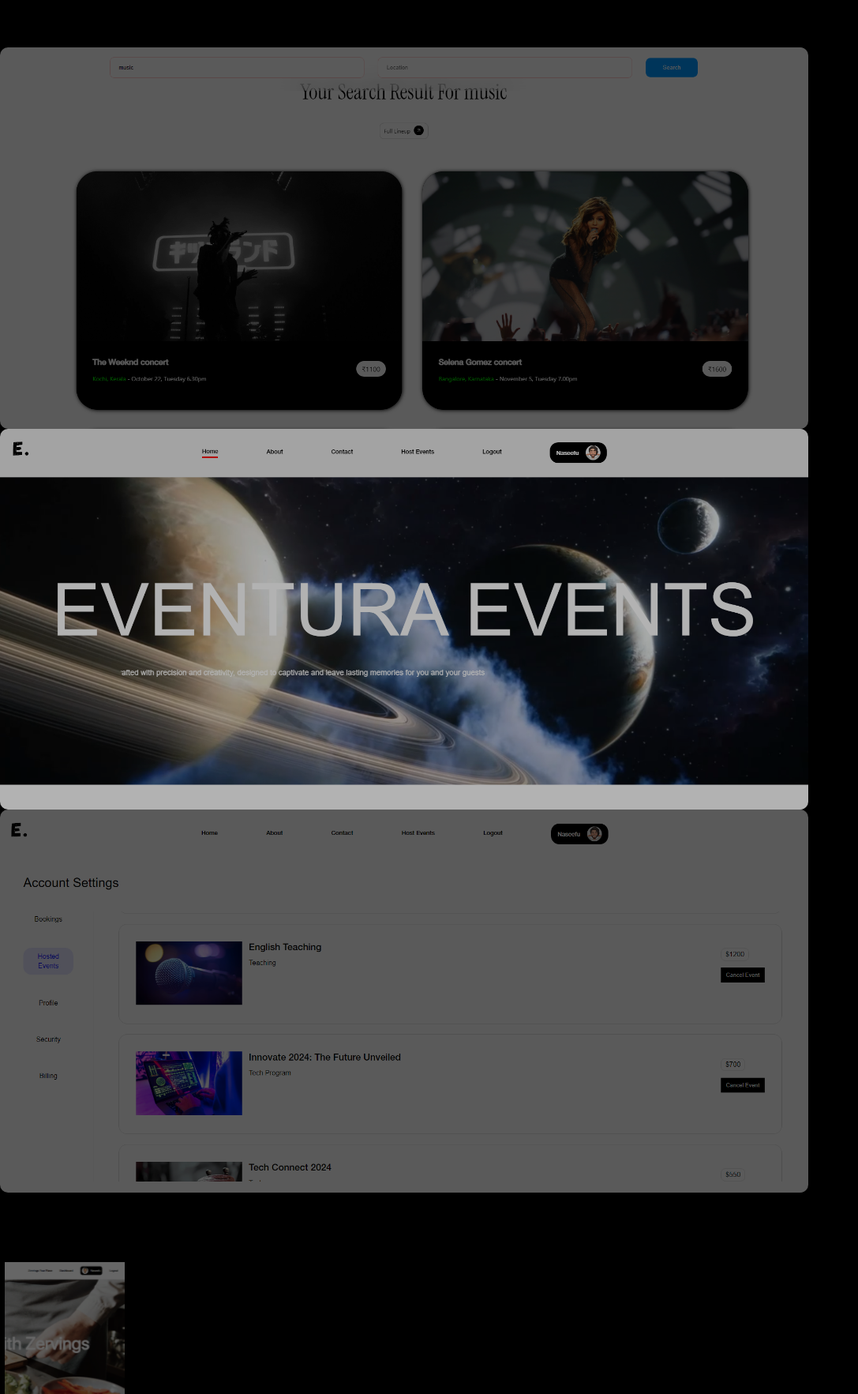
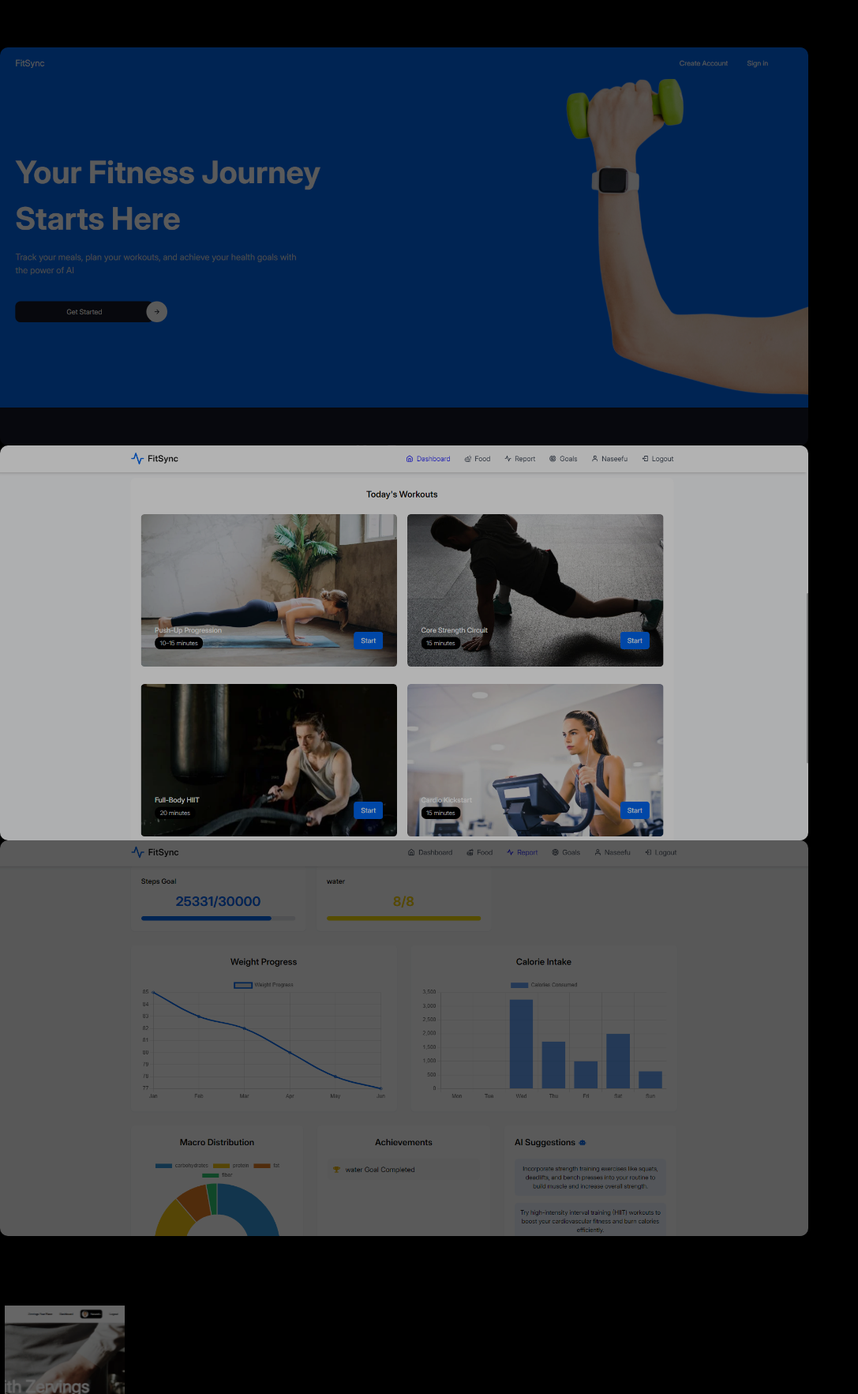
Before and after one commit to naseefu/Naseefu-Portfolio, a React (Create React App) app: page / in a window 1280 px wide. Shown: the part 7174-8939 px from the top of the page at 79% size, without its empty margins (0-1087 px from the left). Built offline with nearby package versions, Linux system fonts and the light colour scheme.

Commit message:
Update Project.js

```diff
--- a/src/Components/Projects/Project.js
+++ b/src/Components/Projects/Project.js
@@ -11,6 +11,10 @@ import proj9 from '../Project3/pro3.png'
 import proj10 from '../Project4/1.png'
 import proj11 from '../Project4/10.png'
 import proj12 from '../Project4/12.png'
+import proj13 from '../Project4/f1.png'
+import proj14 from '../Project4/f3.png'
+import proj15 from '../Project4/f5.png'
+
 import { GrGithub, GrMysql, GrReactjs } from 'react-icons/gr'
 import { SiPostgresql, SiRailway, SiSpringboot, SiVercel } from 'react-icons/si'
 import { BiLogoPostgresql, BiLogoSpringBoot } from 'react-icons/bi'
@@ -139,9 +143,9 @@ const Project = () => {
           <p ref={(el) => sectionsRef.current[34] = el} className='mt-4 flex items-center gap-2 border border-[2px] border-[rgb(60,60,60)] rounded-xl p-2 pr-4 pl-4 '><span><SiRailway /></span>Railway</p>
         </div>
         <div ref={(el) => sectionsRef.current[35] = el} className='images1 mt-[60px] pb-10 flex items-center justify-center gap-5'>
-          <img className='max-h-[180px] md:max-h-[300px] xl:max-h-[400px]' style={{filter:"brightness(50%)"}} src={proj11} alt="Zervings"/>
-          <img className='max-h-[230px] md:max-h-[350px] xl:max-h-[500px]' src={proj10} alt="Zervings"/>
-          <img className='max-h-[180px] md:max-h-[300px] xl:max-h-[400px]' style={{filter:"brightness(50%)"}} src={proj12} alt="Zervings"/>
+          <img className='max-h-[180px] md:max-h-[300px] xl:max-h-[400px]' style={{filter:"brightness(50%)"}} src={proj13} alt="Zervings"/>
+          <img className='max-h-[230px] md:max-h-[350px] xl:max-h-[500px]' src={proj14} alt="Zervings"/>
+          <img className='max-h-[180px] md:max-h-[300px] xl:max-h-[400px]' style={{filter:"brightness(50%)"}} src={proj15} alt="Zervings"/>
         </div>
       </div>
       <div className='p-10 lg:pr-0 lg:pl-0'>
```
